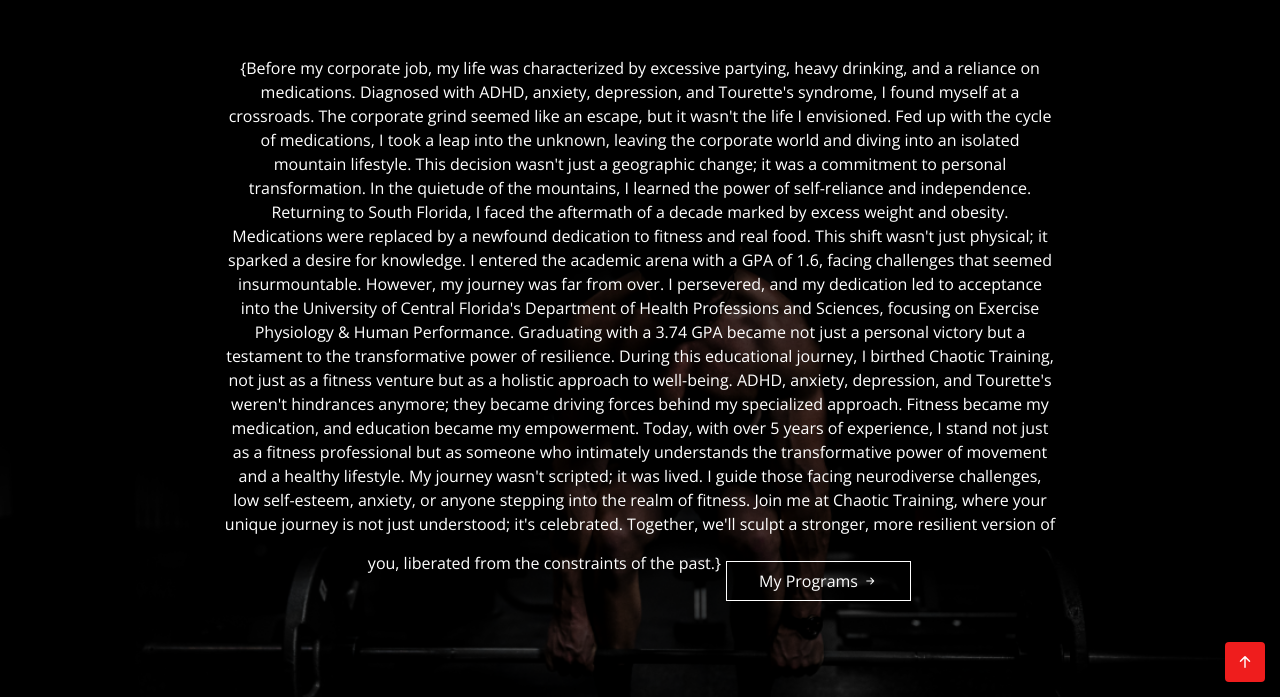
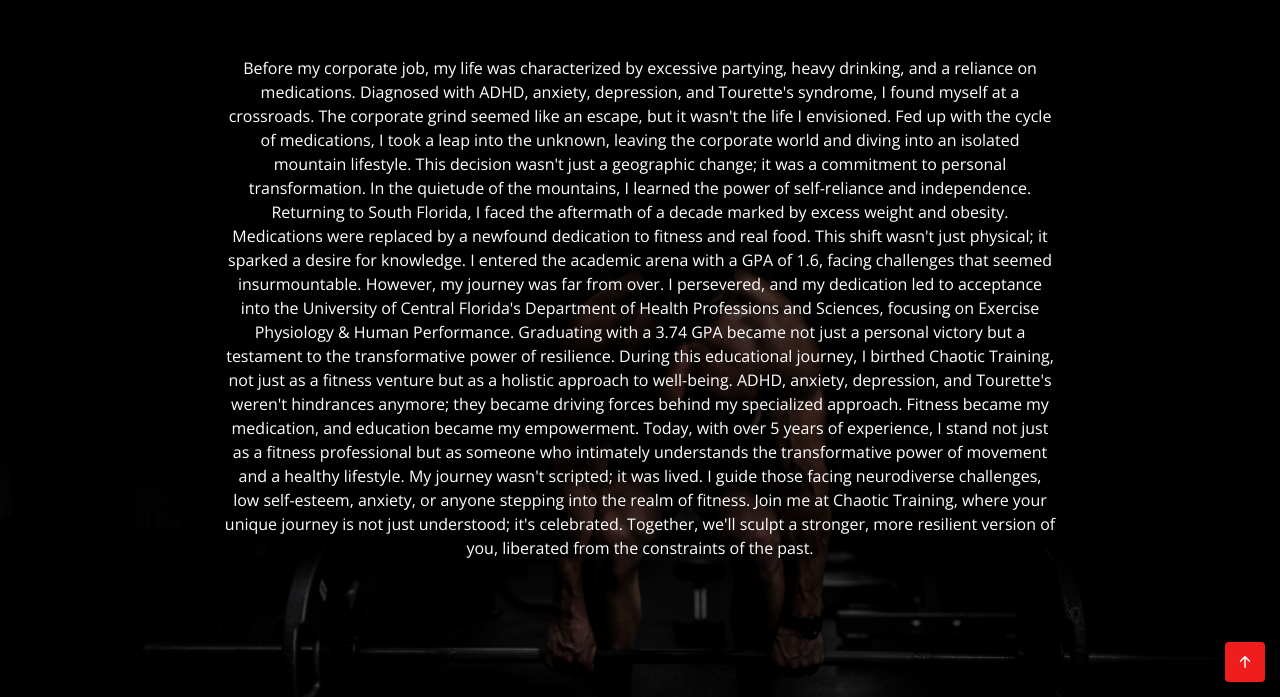
Before and after one commit to jmartinez09196/chaotic-training, a Jekyll site: the page built from about-me.md, in a window 1280 px wide and 900 px high, scrolled down 701 px, cut to the strip 203-900 px from the top of the window. Built offline with Jekyll 4.4.1, drawn with Linux system fonts in a browser that asks for light colours.

Commit message:
took out porgram buttom after about me

```diff
--- a/_layouts/about-me.html
+++ b/_layouts/about-me.html
@@ -25,29 +25,20 @@
         <div class="container">
           <div class="row justify-content-center">
             <div class="col-lg-9 text-center">
-              {Before my corporate job, my life was characterized by excessive partying, heavy drinking, and a reliance on medications. Diagnosed with ADHD, anxiety, depression, and Tourette's syndrome, I found myself at a crossroads. The corporate grind seemed like an escape, but it wasn't the life I envisioned.
+            Before my corporate job, my life was characterized by excessive partying, heavy drinking, and a reliance on medications. Diagnosed with ADHD, anxiety, depression, and Tourette's syndrome, I found myself at a crossroads. The corporate grind seemed like an escape, but it wasn't the life I envisioned.
 
-                Fed up with the cycle of medications, I took a leap into the unknown, leaving the corporate world and diving into an isolated mountain lifestyle. This decision wasn't just a geographic change; it was a commitment to personal transformation. In the quietude of the mountains, I learned the power of self-reliance and independence.
+            Fed up with the cycle of medications, I took a leap into the unknown, leaving the corporate world and diving into an isolated mountain lifestyle. This decision wasn't just a geographic change; it was a commitment to personal transformation. In the quietude of the mountains, I learned the power of self-reliance and independence.
 
-                Returning to South Florida, I faced the aftermath of a decade marked by excess weight and obesity. Medications were replaced by a newfound dedication to fitness and real food. This shift wasn't just physical; it sparked a desire for knowledge.
+             Returning to South Florida, I faced the aftermath of a decade marked by excess weight and obesity. Medications were replaced by a newfound dedication to fitness and real food. This shift wasn't just physical; it sparked a desire for knowledge.
 
-                I entered the academic arena with a GPA of 1.6, facing challenges that seemed insurmountable. However, my journey was far from over. I persevered, and my dedication led to acceptance into the University of Central Florida's Department of Health Professions and Sciences, focusing on Exercise Physiology & Human Performance. Graduating with a 3.74 GPA became not just a personal victory but a testament to the transformative power of resilience.
+             I entered the academic arena with a GPA of 1.6, facing challenges that seemed insurmountable. However, my journey was far from over. I persevered, and my dedication led to acceptance into the University of Central Florida's Department of Health Professions and Sciences, focusing on Exercise Physiology & Human Performance. Graduating with a 3.74 GPA became not just a personal victory but a testament to the transformative power of resilience.
 
-                During this educational journey, I birthed Chaotic Training, not just as a fitness venture but as a holistic approach to well-being. ADHD, anxiety, depression, and Tourette's weren't hindrances anymore; they became driving forces behind my specialized approach. Fitness became my medication, and education became my empowerment.
+              During this educational journey, I birthed Chaotic Training, not just as a fitness venture but as a holistic approach to well-being. ADHD, anxiety, depression, and Tourette's weren't hindrances anymore; they became driving forces behind my specialized approach. Fitness became my medication, and education became my empowerment.
 
-                Today, with over 5 years of experience, I stand not just as a fitness professional but as someone who intimately understands the transformative power of movement and a healthy lifestyle. My journey wasn't scripted; it was lived. I guide those facing neurodiverse challenges, low self-esteem, anxiety, or anyone stepping into the realm of fitness.
+              Today, with over 5 years of experience, I stand not just as a fitness professional but as someone who intimately understands the transformative power of movement and a healthy lifestyle. My journey wasn't scripted; it was lived. I guide those facing neurodiverse challenges, low self-esteem, anxiety, or anyone stepping into the realm of fitness.
 
-                Join me at Chaotic Training, where your unique journey is not just understood; it's celebrated. Together, we'll sculpt a stronger, more resilient version of you, liberated from the constraints of the past.}
+              Join me at Chaotic Training, where your unique journey is not just understood; it's celebrated. Together, we'll sculpt a stronger, more resilient version of you, liberated from the constraints of the past.
 
-              <div class="btn">
-                <a href="/programs"
-                  >My Programs <i class="bi bi-arrow-right-short"></i
-                ></a>
-              </div>
-            </div>
-          </div>
-        </div>
-      </section>
       <!-- End About me Section -->
     </main>
 
```
